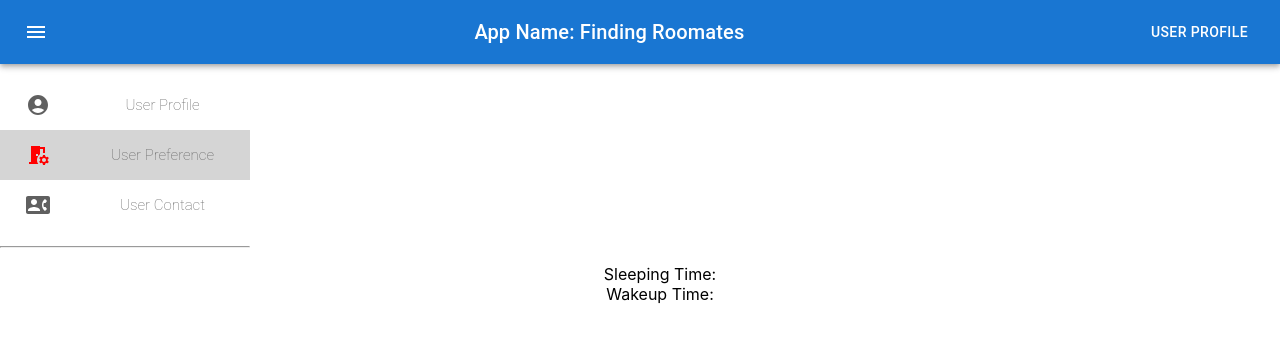
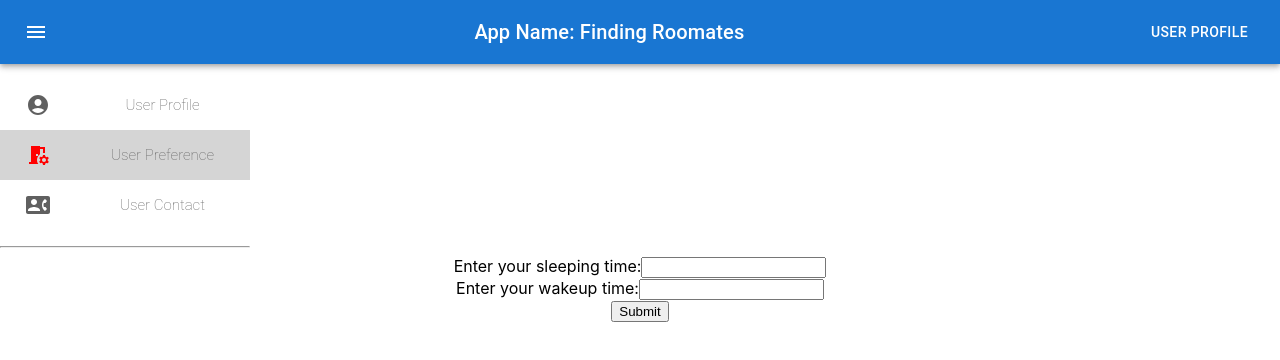
Before and after one commit to f22-6156-cc-team/frontend, a React (Create React App) app: page /userpreference in a window 1280 px wide. Shown: the top 360 px of the page. Built offline with nearby package versions, Linux system fonts and the light colour scheme.

Commit message:
add form

```diff
--- a/src/Components/User/User.css
+++ b/src/Components/User/User.css
@@ -2,3 +2,6 @@
     text-align: center;
     list-style-type: none;
 }
+label{
+    display: block;
+}
--- a/src/Components/User/UserContact.js
+++ b/src/Components/User/UserContact.js
@@ -2,6 +2,7 @@ import React from 'react'
 import Sidebar from "../UserSidebar/Sidebar";
 
 function UserContact() {
+
   return (
     <div>
         <Sidebar/>
--- a/src/Components/User/UserPreference.js
+++ b/src/Components/User/UserPreference.js
@@ -1,17 +1,47 @@
 import React from 'react'
+import { useState } from 'react';
 import Sidebar from "../UserSidebar/Sidebar";
 import "./User.css"
 
 function UserPreference() {
-  return (
-    <div>
-        <Sidebar/>
-        <ul className='mainText'>
-            <li> Sleeping Time: </li>
-            <li> Wakeup Time: </li>
-        </ul>
-    </div>
-  )
+    const [inputs, setInputs] = useState({});
+
+    const handleChange = (event) => {
+        const name = event.target.name;
+        const value = event.target.value;
+        setInputs(values => ({...values, [name]: value}))
+    }
+
+    const handleSubmit = (event) => {
+        event.preventDefault();
+        alert(inputs);
+    }
+
+    return (
+        <div>
+            <Sidebar/>
+            <form onSubmit={handleSubmit}>
+                <label>Enter your sleeping time:
+                <input
+                    type="text"
+                    name="sleeping"
+                    value={inputs.username || ""}
+                    onChange={handleChange}
+                />
+                </label>
+                <label>Enter your wakeup time:
+                    <input
+                    type="text"
+                    name="wakeup"
+                    value={inputs.age || ""}
+                    onChange={handleChange}
+                    />
+                </label>
+                <input type="submit" />
+            </form>
+        </div>
+
+    )
 }
 
 export default UserPreference
```
